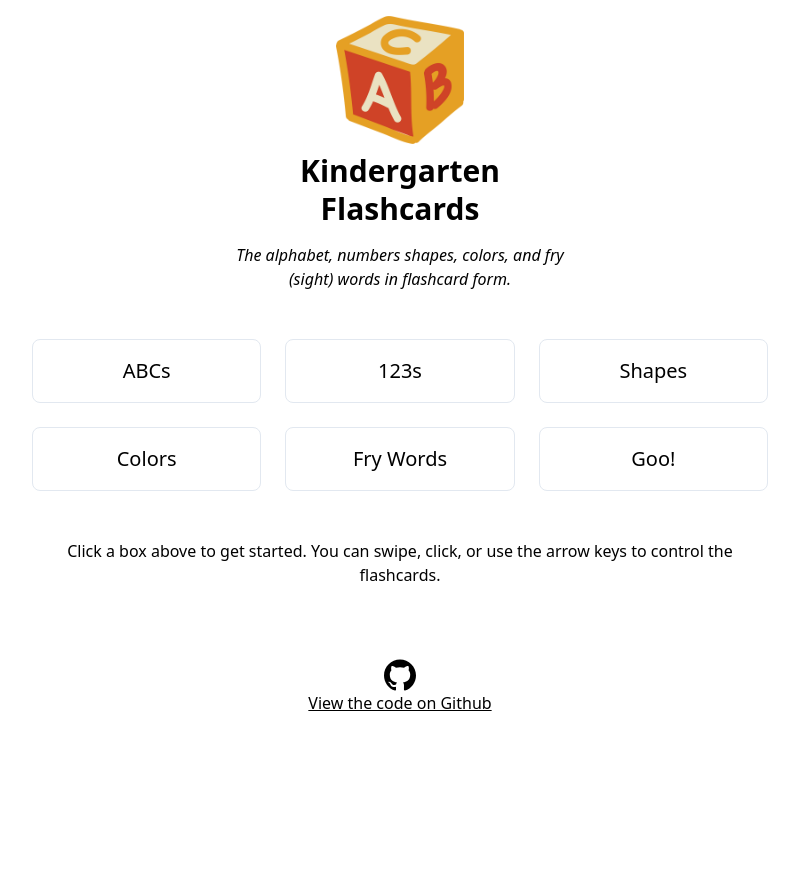
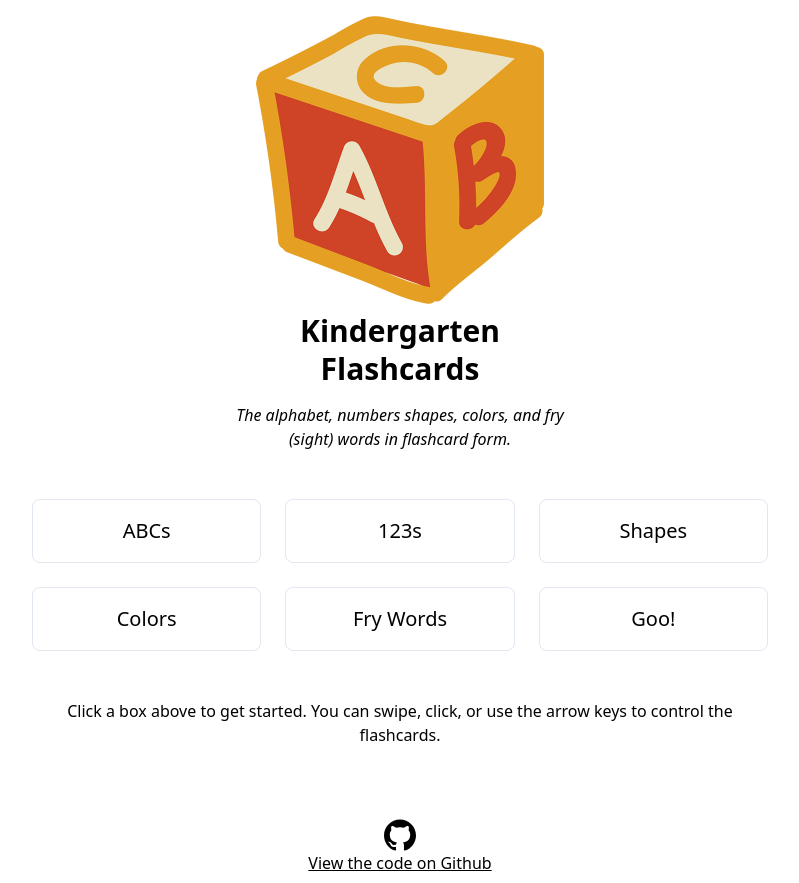
Before and after one commit to gregrickaby/preschool-flashcards, a Next.js app: page / in a window 1280 px wide. Shown: the whole page, without its empty margins (240-1039 px from the left). Before the commit the page ends 800 px from the top, so only its background shows below. Built offline with nearby package versions, Linux system fonts and the light colour scheme.

Commit message:
increase to 288

```diff
--- a/components/Header.js
+++ b/components/Header.js
@@ -6,8 +6,8 @@ const Header = () => (
       className="mx-auto"
       src="/site-logo.png"
       alt="site logo"
-      height="128"
-      width="128"
+      height="288"
+      width="288"
     />
     <h1 className="mt-2 text-3xl font-bold leading-tight">{config.siteName}</h1>
     <p className="text-1xl my-4 italic">{config.siteDescription}</p>
```
